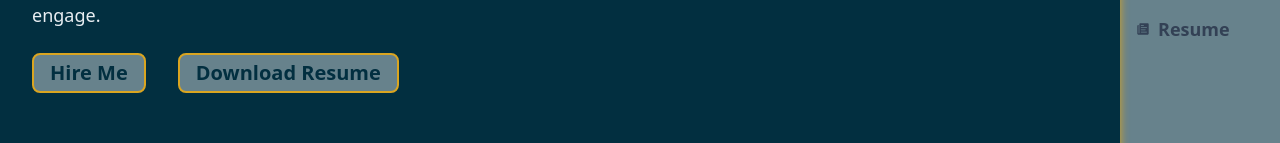
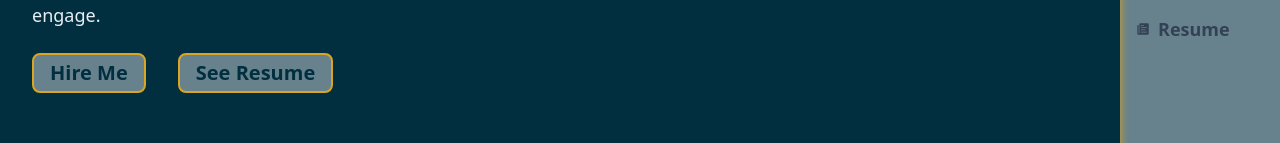
Before and after one commit to devRezaulKarim/portfolio, a React (Vite) app: page / in a window 1280 px wide. Shown: the part 277-420 px from the top of the page. Built offline with nearby package versions, Linux system fonts and the light colour scheme.

Commit message:
resume link added

```diff
--- a/src/Components/MobileNavbar.jsx
+++ b/src/Components/MobileNavbar.jsx
@@ -34,10 +34,10 @@ export default function MobileNavbar({ mobileMenuHandler }) {
           </NavLink>
         </li>
         <li>
-          <Link onClick={mobileMenuHandler}>
+          <a href="https://t.ly/zj6gR" onClick={mobileMenuHandler}>
             <IoIosPaper className="text-md icon" />
             <span>Resume</span>
-          </Link>
+          </a>
         </li>
       </ul>
       <div className="flex gap-4 justify-center mt-8">
--- a/src/Components/Navbar.jsx
+++ b/src/Components/Navbar.jsx
@@ -39,10 +39,10 @@ export default function Navbar() {
             </NavLink>
           </li>
           <li>
-            <Link>
+            <a href="https://t.ly/zj6gR">
               <IoIosPaper className="text-sm icon" />
               <span>Resume</span>
-            </Link>
+            </a>
           </li>
         </ul>
       </div>
--- a/src/Pages/Home.jsx
+++ b/src/Pages/Home.jsx
@@ -1,5 +1,6 @@
 /* eslint-disable react-hooks/exhaustive-deps */
 import { useEffect, useState } from "react";
+import { Link } from "react-router-dom";
 
 /* eslint-disable react/no-unescaped-entities */
 export default function Home() {
@@ -47,12 +48,16 @@ export default function Home() {
             coding, ensuring user-centric websites that captivate and engage.
           </p>
           <div className="btns">
-            <button className="bg-[var(--color-secondary)] text-[var(--color-primary)] border-2 border-[var(--color-accent)] duration-200 py-1 px-4 font-semibold text-xl rounded-lg hover:shadow-md hover:border-[var(--color-primary)] hover:shadow-[var(--color-accent)] hover:-translate-y-1">
-              Hire Me
-            </button>
-            <button className="ml-8 bg-[var(--color-secondary)] text-[var(--color-primary)] border-2 border-[var(--color-accent)] duration-200 py-1 px-4 font-semibold text-xl rounded-lg hover:shadow-md hover:border-[var(--color-primary)] hover:shadow-[var(--color-accent)] hover:-translate-y-1">
-              Download Resume
-            </button>
+            <Link to={"/contact"}>
+              <button className="bg-[var(--color-secondary)] text-[var(--color-primary)] border-2 border-[var(--color-accent)] duration-200 py-1 px-4 font-semibold text-xl rounded-lg hover:shadow-md hover:border-[var(--color-primary)] hover:shadow-[var(--color-accent)] hover:-translate-y-1">
+                Hire Me
+              </button>
+            </Link>
+            <a href="https://t.ly/zj6gR">
+              <button className="ml-8 bg-[var(--color-secondary)] text-[var(--color-primary)] border-2 border-[var(--color-accent)] duration-200 py-1 px-4 font-semibold text-xl rounded-lg hover:shadow-md hover:border-[var(--color-primary)] hover:shadow-[var(--color-accent)] hover:-translate-y-1">
+                See Resume
+              </button>
+            </a>
           </div>
         </div>
       </div>
```
